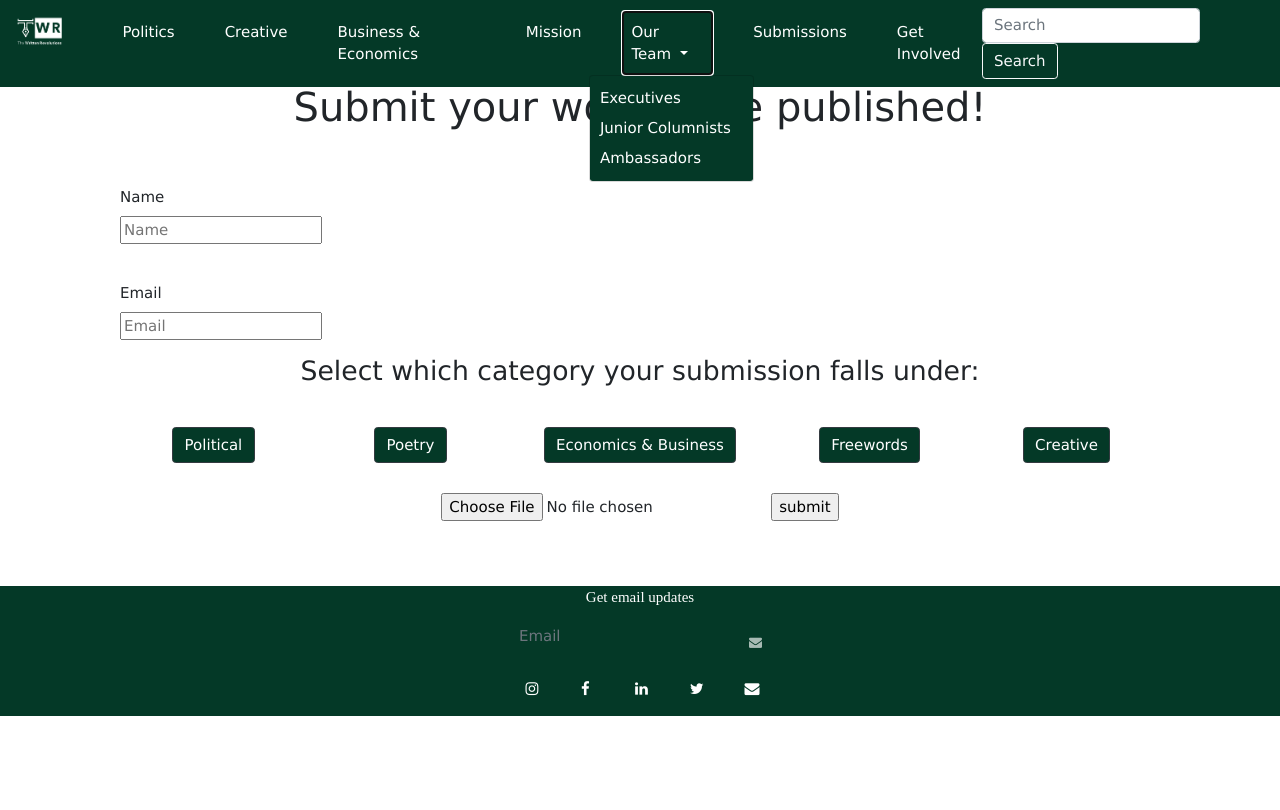
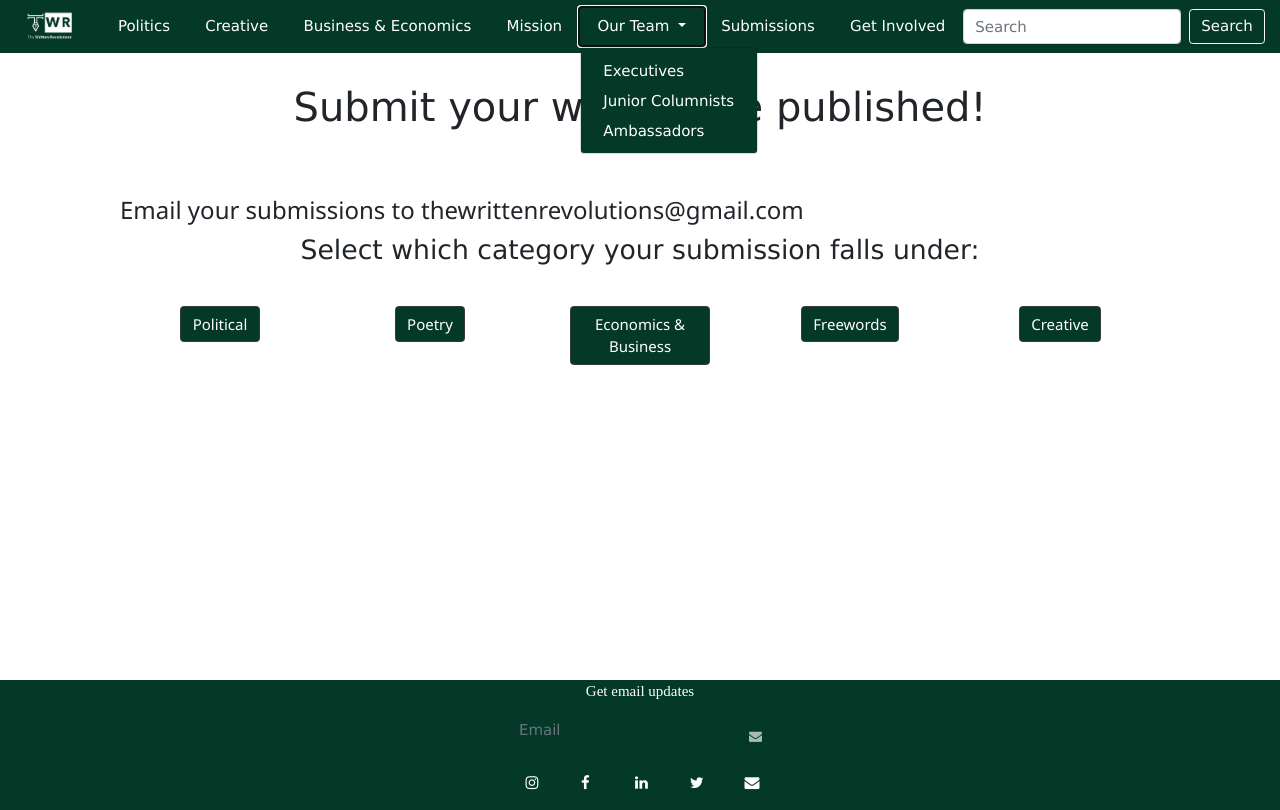
Before and after one commit to moahmed2104/TWR, a Flask app: page /submissions in a window 1280 px wide, after a click on "Our Team". Before the commit the page ends 716 px from the top, so only its background shows below. Run offline with Flask 2, Linux system fonts and the light colour scheme; some libraries are stand-ins or nearby versions.

Commit message:
we are so productive

```diff
--- a/app.py
+++ b/app.py
@@ -17,24 +17,21 @@ UPLOAD_FOLDER = "/uploads"
 
 
 """ ##TODO
-
-        make index/suggested/new
         finish /admin --> upload new articles add admin tags to identify uploads
-        make our team responsive (awainting csv)
-        upload all articles
+        make our teamm images cropped to a specific size, maybe circle()
         Make accounts for all admins
-        ADd other headings in navbar (ask Alazne)
         DO get involved
-        finish submissions
         finish emails/register and send an email when someone registers
         Create article view count (maybe a linked table in SQL)
         make script to upload initial articles
         Optimize for mobile
-        make sure JS for all exec team members is in place
         Make junior columnist and Ambassador Forms and pages
-
+        Make suggested
+        add eazter egg using gmap on ze coin in hansonz image linking to sommezing estubid
+        mmake submissions accept files and email them
 """
 
+## SET configurations
 app.config["MAIL_DEFAULT_SENDER"] = "moahmed2104@gmail.com"
 app.config["MAIL_PASSWORD"] = os.getenv("MAIL_PASSWORD")
 app.config["MAIL_PORT"] = 465#587
@@ -64,37 +61,22 @@ def after_request(response):
     response.headers["Pragma"] = "no-cache"
     return response
 
+#index
 @app.route("/")
 def index():
     with create_connection("TWR.db") as con:
         db = con.cursor()
-        content = list(db.execute("SELECT text FROM articles;"))
+        content = list(db.execute("SELECT titles, authors, descriptions, image FROM articles ORDER BY id DESC LIMIT 5;"))
         con.commit()
 
-    #if email:
-    #    msg = Message("Hello", recipients=[email])
-    #    mail.send(msg)
 
-    return render_template("index.html", content=content)
+    return render_template("index.html", articles=content)
 
-
+#email function
 @app.route("/email", methods =["POST"])
 def email():
     email = request.form["email"]
     return render_template("email.html", email=email)
-
-
-@app.route("/politics")
-def politics():
-    return redirect("search?q=politics")
-
-@app.route("/creative")
-def creative():
-    return redirect("search?q=creative")
-
-@app.route("/econ")
-def business():
-    return redirect("search?q=business")
 
 @app.route("/ourmission")
 def ourmission():
@@ -108,8 +90,8 @@ def mission():
 
         for row in reader:
             people.append(row)
-    peopleJS = "{'team': " + str(people) + "}"
-    return render_template("execs.html", people=people, peopleJS = peopleJS)
+
+    return render_template("execs.html", people=people)
 
 @app.route("/submissions", methods=["GET","POST"])
 def submissions():
@@ -120,7 +102,7 @@ def submissions():
             flash('No file part')
             print("UR A FAILURE")
             return redirect(request.url)
-        msg = Message('New Submission!', recipients = ['moahmed2104@gmail.com'])
+        """msg = Message('New Submission!', recipients = ['moahmed2104@gmail.com'])
         name = request.form["name"]
         email = request.form["email"]
         f = request.files["fileemail"]
@@ -134,7 +116,7 @@ def submissions():
                 msg.attach(os.path.join(app.config['UPLOAD_FOLDER'], filename), fp.read())
             mail.send(msg)
             return render_template("index.html", sent = True)
-
+        """
         flash('No selected file')
         return redirect(request.url)
 
@@ -144,6 +126,7 @@ def submissions():
 def getinvolved():
     return render_template("getinvolved.html")
 
+#search function
 @app.route("/search")
 def search():
     ##get query
@@ -153,7 +136,7 @@ def search():
     with create_connection("TWR.db") as con:
         db = con.cursor()
         SQ = "%" + query + "%"
-        cmd = """SELECT titles, authors, descriptions, image FROM articles
+        cmd = """SELECT titles, authors, descriptions, image, date FROM articles
                 WHERE tags LIKE ? OR authors LIKE ? OR descriptions LIKE ? OR titles LIKE ?
                 ORDER BY id DESC;"""
         articles = list(db.execute(cmd, (SQ, SQ, SQ, SQ)))
@@ -161,7 +144,7 @@ def search():
 
     return render_template("articles.html", title=query, articles=articles)
 
-
+#email registration function
 @app.route("/register", methods=["POST"])
 def register():
     email = str(request.form["email"])
@@ -180,7 +163,7 @@ def register():
 
     with create_connection("TWR.db") as con:
         db = con.cursor()
-        check_cmd = "SELECT email FROM users;"
+        check_cmd = "SELECT email FROM users;"  #Selecting emails from database to email
         check = list(db.execute(check_cmd))
         checker = True
 
@@ -198,7 +181,9 @@ def register():
             db.execute(cmd, (email, firstname, lastname, tags))
             con.commit()
 
-        ##send email
+        msg = Message('TWR Subscription!', recipients = [f"{email}"])
+        msg.body="Thank you for subscribing to The Written Revolutions email updates, you will get an email whenever there is a post related to one of the topics you are interested in."
+        mail.send(msg)
 
     return redirect("/")
 
@@ -250,6 +235,25 @@ def admin(name="NoName"):
 @login_required
 def post():
     name = session.get("user_id")
+    title = request.form.get("title")
+    authors = request.form.get("authors")
+    description = request.form.get("description")
+    content = request.form.get("content")
+    img = request.form.get("image")
+    date = request.form.get("date")
+
+    with create_connection("TWR.db") as con:
+        db = con.cursor()
+        MAXID = list(db.execute("SELECT MAX(id) FROM articles"))
+        id = MAXID[0][0] + 1
+
+        db.execute("INSERT INTO articles (titles, authors, descriptions, tags, text, image, date) VALUES (?, ?, ?, ?, ?, ?, ?);", (titles, authors, descriptions, tags, text, image, date))
+
+
+    f = open(f"static/articles/{id}.txt", "w")
+    f.write(content)
+    f.close()
+
 
     return redirect(f"/admin/{name}")
 @app.route("/addName", methods=["POST"])
--- a/static/styles.css
+++ b/static/styles.css
@@ -125,3 +125,7 @@ h1
   font-family: Verdana, Geneva, Tahoma, sans-serif;
   font-size: 30pt;
 }
+
+details summary::-webkit-details-marker {
+  display:none;
+}
--- a/templates/layout.html
+++ b/templates/layout.html
@@ -13,7 +13,7 @@
             <script src="https://ajax.googleapis.com/ajax/libs/jquery/3.5.1/jquery.min.js"></script>
 
             <!-- documentation at http://getbootstrap.com/docs/4.1/, alternative themes at https://bootswatch.com/ -->
-            <link href="https://maxcdn.bootstrapcdn.com/bootstrap/4.1.3/css/bootstrap.min.css" rel="stylesheet">
+            <link rel="stylesheet" href="https://cdn.jsdelivr.net/npm/bootstrap@4.5.3/dist/css/bootstrap.min.css" integrity="sha384-TX8t27EcRE3e/ihU7zmQxVncDAy5uIKz4rEkgIXeMed4M0jlfIDPvg6uqKI2xXr2" crossorigin="anonymous">
 
             <link rel="stylesheet" media="screen and (min-width: 600px)" href="static/widescreen.css">
             <link rel="stylesheet" media="screen and (max-width: 599px)" href="static/smallscreen.css">
@@ -53,9 +53,9 @@
                         <li class="nav-item active a">
                             <a class="dropdown-item" href="/execs">Executives</a></li>
                         <li class="nav-item active a">
-                                <a class="dropdown-item" href="#">Another action</a></li>
+                                <a class="dropdown-item" href="#">Junior Columnists</a></li>
                         <li class="nav-item active a">
-                                <a class="dropdown-item" href="#">Something else here</a></li>
+                                <a class="dropdown-item" href="#">Ambassadors</a></li>
                         <li class="nav-item active a">
                             <a class="nav-link" href='/submissions'>Submissions</a></li>
                         <li class="nav-item active a">
@@ -71,43 +71,44 @@
                 </div>
 
 
-            <nav class="navbar fixed-top  navbar-expand-lg navbar-dark" style="background-color:#043927;" id="navbar">
+            <nav class="navbar fixed-top  navbar-expand-lg navbar-dark" style="background-color:#043927;justify-content: space-evenly" id="navbar">
                 <div class="collapse navbar-collapse" id="navbarSupportedContent">
-                    <ul class="navbar-nav mr-auto">
+                        <ul class="navbar-nav mr-auto nav-fill w-100">
                             <li class="nav-item active">
                                 <a class="navbar-brand" href='/'><div>
                                     <img width="50px" height="mr-auto" style="margin-top: -12px;" src="static/wtlogo.png"  alt= "TWR">
 
                                 </a></li>
-                            <li class="nav-item active a">
-                                <a class="nav-link" href='/politics'>Politics</a></li>
-                            <li class="nav-item active a">
-                                <a class="nav-link" href='/creative'>Creative</a></li>
-                            <li class="nav-item active a">
-                                <a class="nav-link" href='/econ'>Business & Economics</a></li>
-                            <li class="nav-item active a">
+                            <li class="nav-item active">
+                                <a class="nav-link" href='/search?q=politic'>Politics</a></li>
+                            <li class="nav-item active">
+                                <a class="nav-link" href='/search?q=creative'>Creative</a></li>
+                            <li class="nav-item active">
+                                <a class="nav-link" href='/search?q=econ'>Business & Economics</a></li>
+                            <li class="nav-item active">
                                 <a class="nav-link" href='/ourmission'>Mission</a></li>
-                            <li class="nav-item dropdown a">
+
+                            <li class="nav-item dropdown">
                                 <a class="nav-link dropdown-toggle" href="#" id="navbarDropdown" role="button" data-toggle="dropdown" aria-haspopup="true" aria-expanded="false" style="color: white;">
                                 Our Team
                                 </a>
-                                <div class="dropdown-menu" aria-labelledby="navbarDropdown" style="background-color: #043927;">
-                                      <a class="dropdown-item" href="/execs" style="color: white; margin-left: 10px;">Executives</a>
-                                      <a class="dropdown-item" href="#" style="color: white; margin-left: 10px;">Junior Columnists</a>
-                                      <a class="dropdown-item" href="#" style="color: white; margin-left: 10px;">Ambassadors</a>
-
+                                <div class="dropdown-menu" aria-labelledby="navbarDropdown"  style="background-color: #043927;">
+                                    <a class="dropdown-item" href="/execs" style="color: white;">Executives</a>
+                                    <a class="dropdown-item" href="#" style="color: white;">Junior Columnists</a>
+                                    <a class="dropdown-item" href="#" style="color: white;">Ambassadors</a>
                                 </div>
                             </li>
-                            <li class="nav-item active a">
+
+                            <li class="nav-item active">
                                 <a class="nav-link" href='/submissions'>Submissions</a></li>
-                            <li class="nav-item active a">
+                            <li class="nav-item active">
                                 <a class="nav-link" href='/getinvolved'>Get Involved</a></li>
-                    </ul>
 
-                    <form class="form-inline my-2 my-lg-0" action="/search">
+                            <form class="form-inline my-2 my-lg-0" style="align-self: right;" action="/search">
                                 <input class="form-control mr-sm-2" id="q" name="q" type="search" placeholder="Search" aria-label="Search">
                                 <button class="btn btn btn-outline-light" type="submit">Search</button>
                             </form>
+                        </ul>
                 </div>
             </nav>
         </div>
@@ -115,7 +116,6 @@
                 <br>
                 {% block body %}{% endblock %}
             </div>
-
                 <div class="sticky-bottom container-fluid" style="margin: auto; text-align: center; background-color:#043927;">
                     <label style="font-family: Montserrat; color: white; text-align: center;" for="email">Get email updates</label>
                     <div class="container-fluid" style="text-align: center;">
--- a/templates/submissions.html
+++ b/templates/submissions.html
@@ -10,8 +10,9 @@
     <br>
     <br>
 
-
+    <h3> Email your submissions to <a href="mailto:thewrittenrevolutions@gmail.com">thewrittenrevolutions@gmail.com</a>
     <form style="text-align: center;" action="/submissions" method="POST" enctype="multipart/form-data">
+        <!--
         <div style="text-align: left;">
             <label for="name">Name</label>
             <div class="form-group">
@@ -20,15 +21,16 @@
 
             <br>
 
-            <label for="email">Email</label>
+            label for="email">Email</label>
             <div class="form-group">
                 <input id="email" name="email" type="email" placeholder="Email">
             </div>
         </div>
-
+        -->
         <div>
             <h2 style="text-align: center; font-family: Verdana, Geneva, Tahoma, sans-serif; font-size: 20pt;">Select which category your submission falls under:</h2>
         </div>
+
 
 
         <div class="form-row">
@@ -55,11 +57,12 @@
             </div>
         </div>
 
-
+        <!--
         <div class="form-group">
             <input type="file" name="fileemail">
             <input type="submit" value="submit">
         </div>
+    -->
     </form>
 
     <div id="poli" class="ghost">
@@ -117,4 +120,13 @@
     </div>
 
 <script src="static/sub.js"></script>
+
+<br>
+<br>
+<br>
+<br>
+<br>
+<br>
+<br>
+
 {% endblock %}
```
Also changed, not shown: static/execs.js (deleted, +0 -15 lines), templates/articles.html (+33 -10 lines), templates/index.html (+48 -3 lines), TWR.db. Lines whose indentation alone changed are shown as unchanged.
